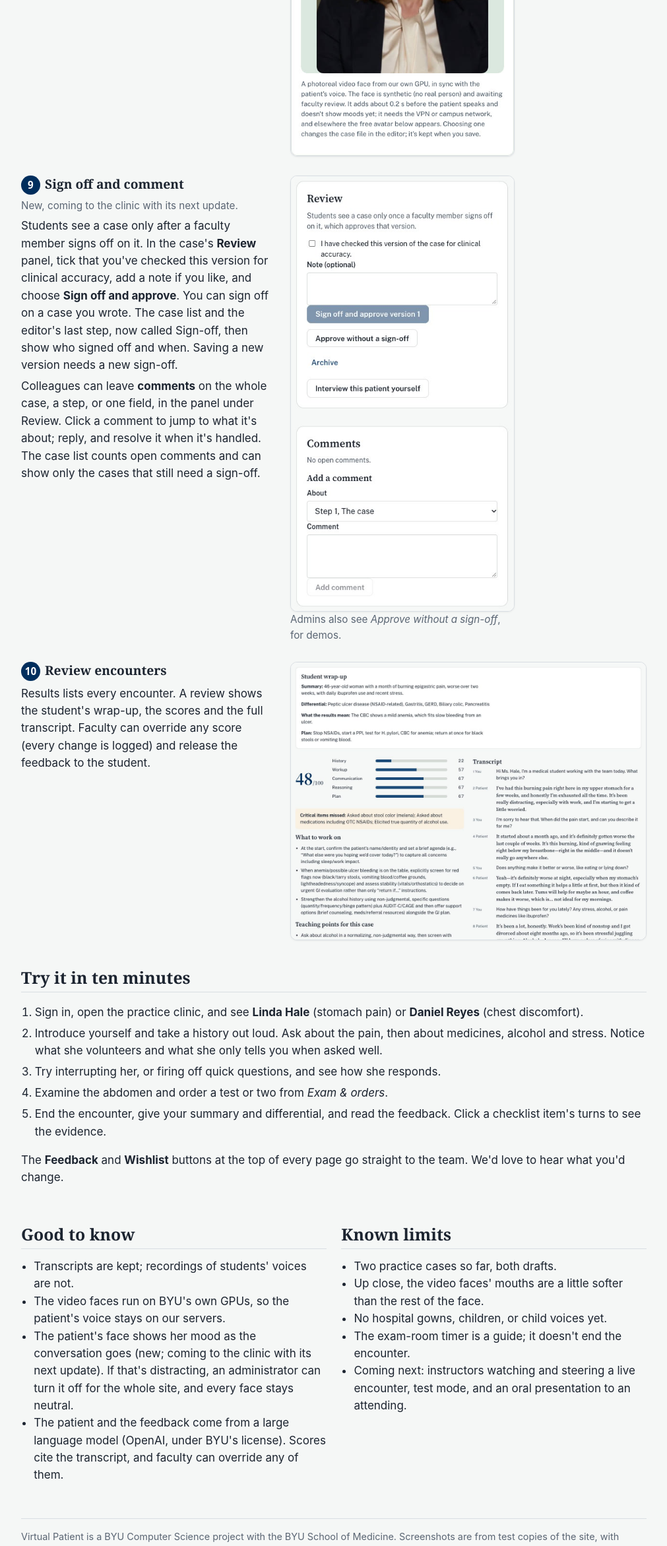
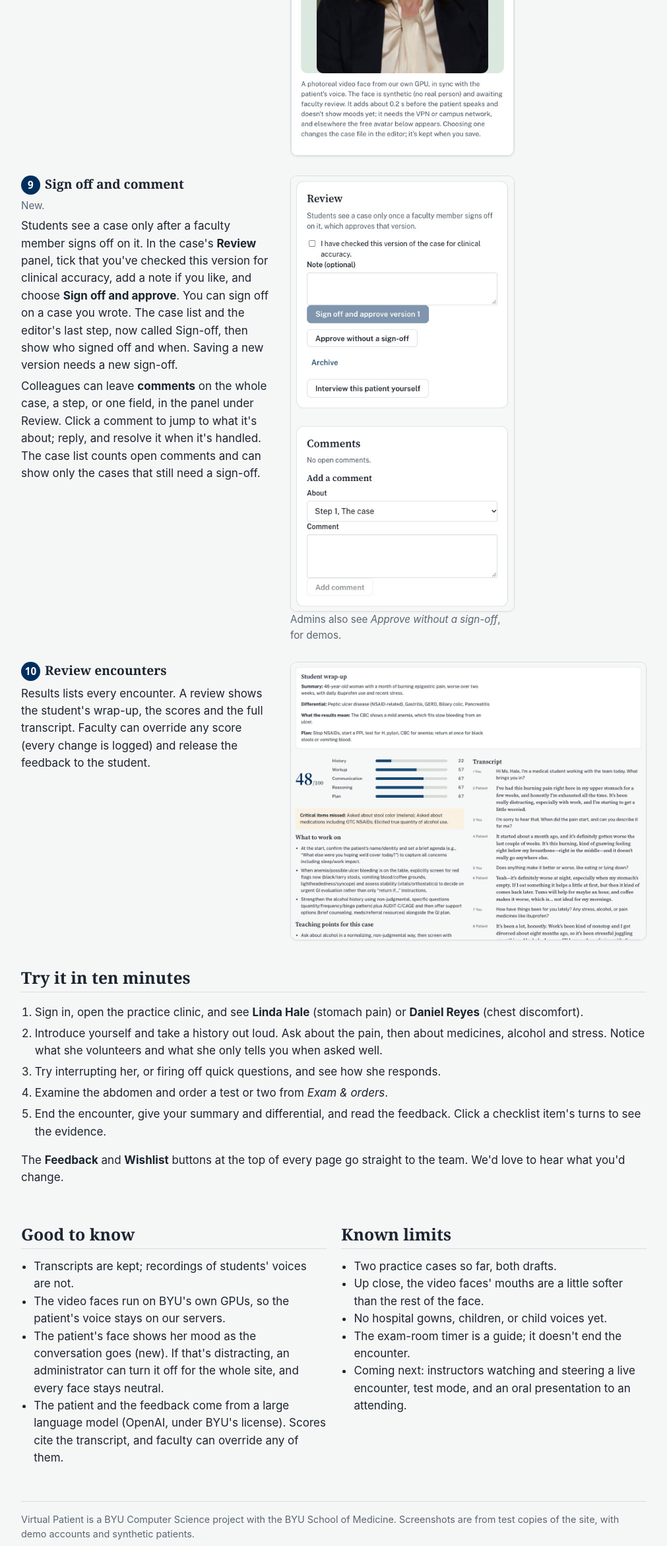
Before and after one commit to quinnsnell/virtual-patient-clinic, a plain HTML site: page faculty-guide.html in a window 1280 px wide. Shown: the part 4228-6571 px from the top of the page at 66% size, without its empty margins (134-1145 px from the left). Drawn offline with Linux system fonts and the light colour scheme.

Commit message:
Faculty guide: moods on the face are on the clinic now
Co-Authored-By: Claude Opus 5.5 <noreply@anthropic.com>

```diff
--- a/faculty-guide.html
+++ b/faculty-guide.html
@@ -172,7 +172,7 @@
 <div class="step">
   <div>
     <h3><span class="num">9</span>Sign off and comment</h3>
-    <p class="tip">New, coming to the clinic with its next update.</p>
+    <p class="tip">New.</p>
     <p>Students see a case only after a faculty member signs off on it. In the case's <strong>Review</strong> panel, tick that you've checked this version for clinical accuracy, add a note if you like, and choose <strong>Sign off and approve</strong>. You can sign off on a case you wrote. The case list and the editor's last step, now called Sign-off, then show who signed off and when. Saving a new version needs a new sign-off.</p>
     <p>Colleagues can leave <strong>comments</strong> on the whole case, a step, or one field, in the panel under Review. Click a comment to jump to what it's about; reply, and resolve it when it's handled. The case list counts open comments and can show only the cases that still need a sign-off.</p>
   </div>
@@ -205,7 +205,7 @@
     <ul>
       <li>Transcripts are kept; recordings of students' voices are not.</li>
       <li>The video faces run on BYU's own GPUs, so the patient's voice stays on our servers.</li>
-      <li>The patient's face shows her mood as the conversation goes (new; coming to the clinic with its next update). If that's distracting, an administrator can turn it off for the whole site, and every face stays neutral.</li>
+      <li>The patient's face shows her mood as the conversation goes (new). If that's distracting, an administrator can turn it off for the whole site, and every face stays neutral.</li>
       <li>The patient and the feedback come from a large language model (OpenAI, under BYU's license). Scores cite the transcript, and faculty can override any of them.</li>
     </ul>
   </div>
```
